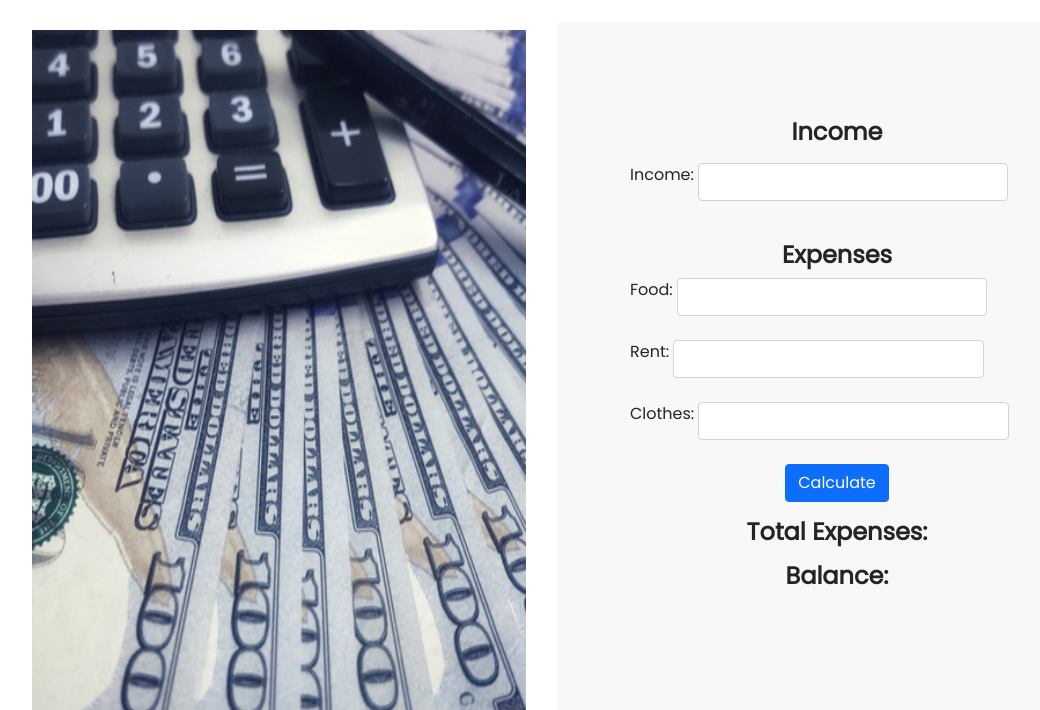
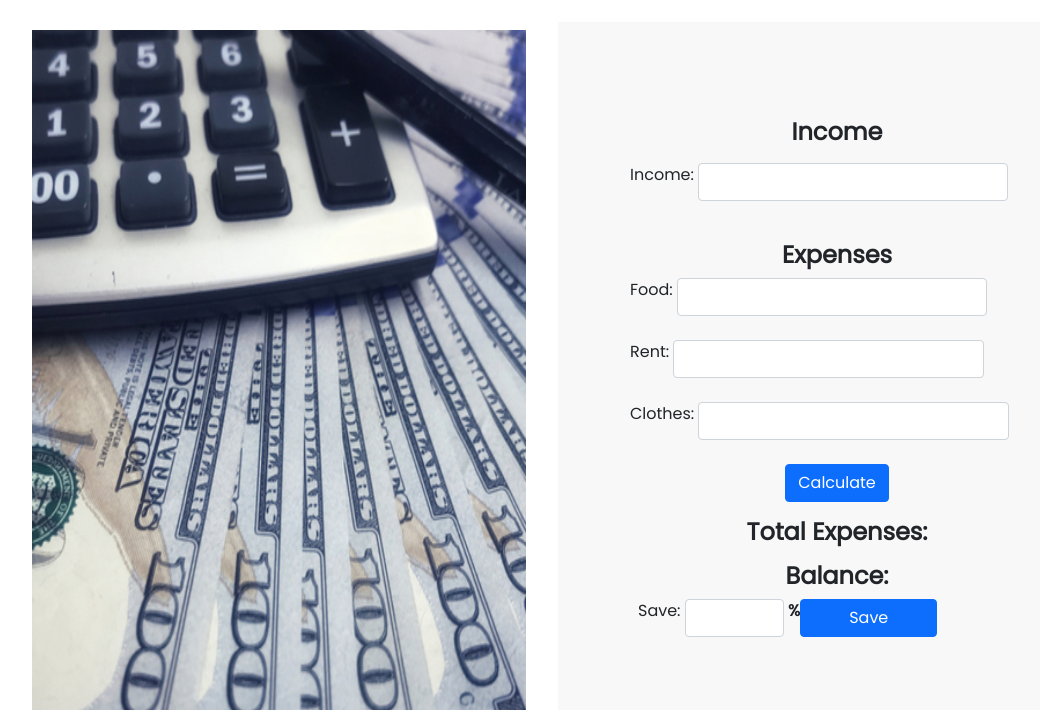
Before and after one commit to muhammadsajit/money-master-website, a plain HTML site: page index.html in a window 1280 px wide. Shown: the part 90-800 px from the top of the page, without its empty margins (82-1122 px from the left). Drawn offline with nearby package versions, Linux system fonts and the light colour scheme.

Commit message:
save button added

```diff
--- a/index.html
+++ b/index.html
@@ -73,6 +73,15 @@
                                      </div>
                                      <h3 class="text-center mt-3 fs-4 text-dark fw-bold">Total Expenses:</h3>
                                      <h3 class="text-center mt-3 fs-4 text-dark fw-bold">Balance:</h3>
+                                     <div class="form-group d-flex mx-2 ">
+                                      <label for="save">Save:</label>
+                                      <input type="text"class="form-control mb-4 w-25 mx-1" name="save">
+                                      <p class="fw-bold">%</p>
+                                      <div >
+                                        <button type="button" class="btn btn-primary px-5">Save</button>
+                                       </div>
+
+                                    </div>
 
                                     </form>
 
```
